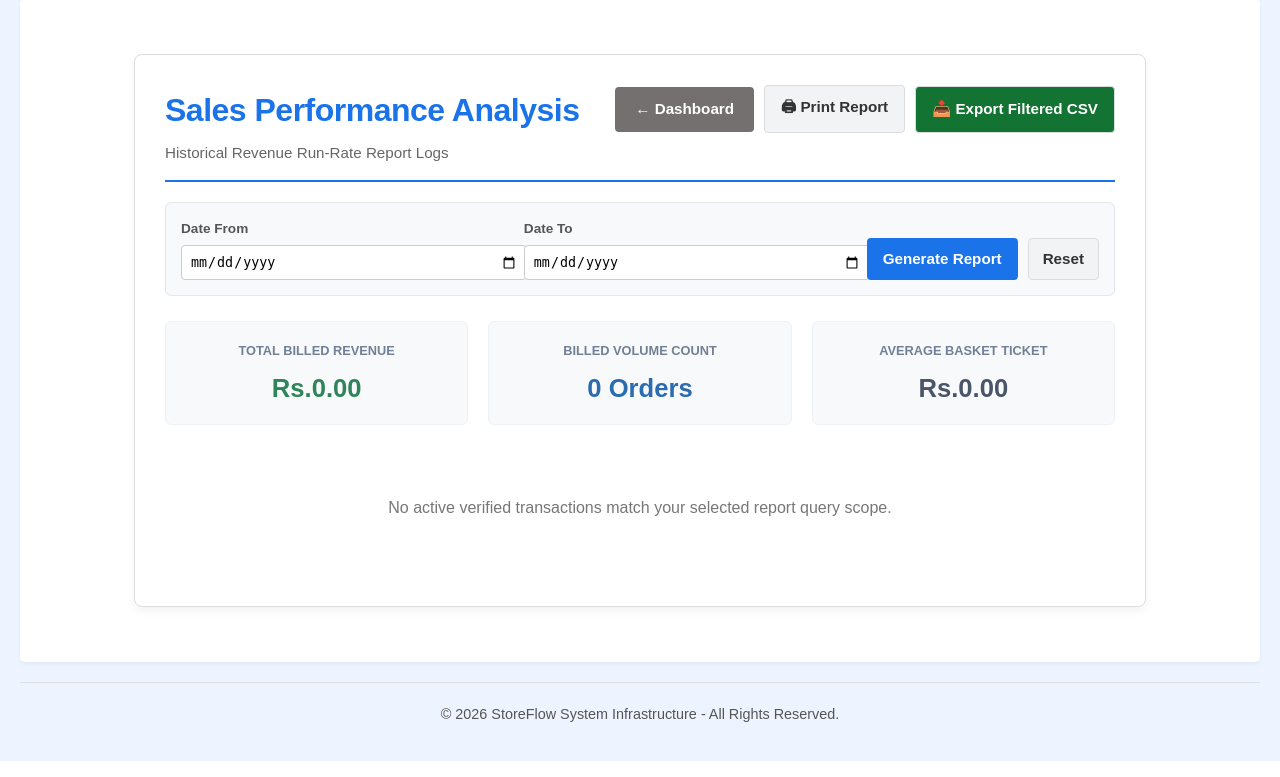
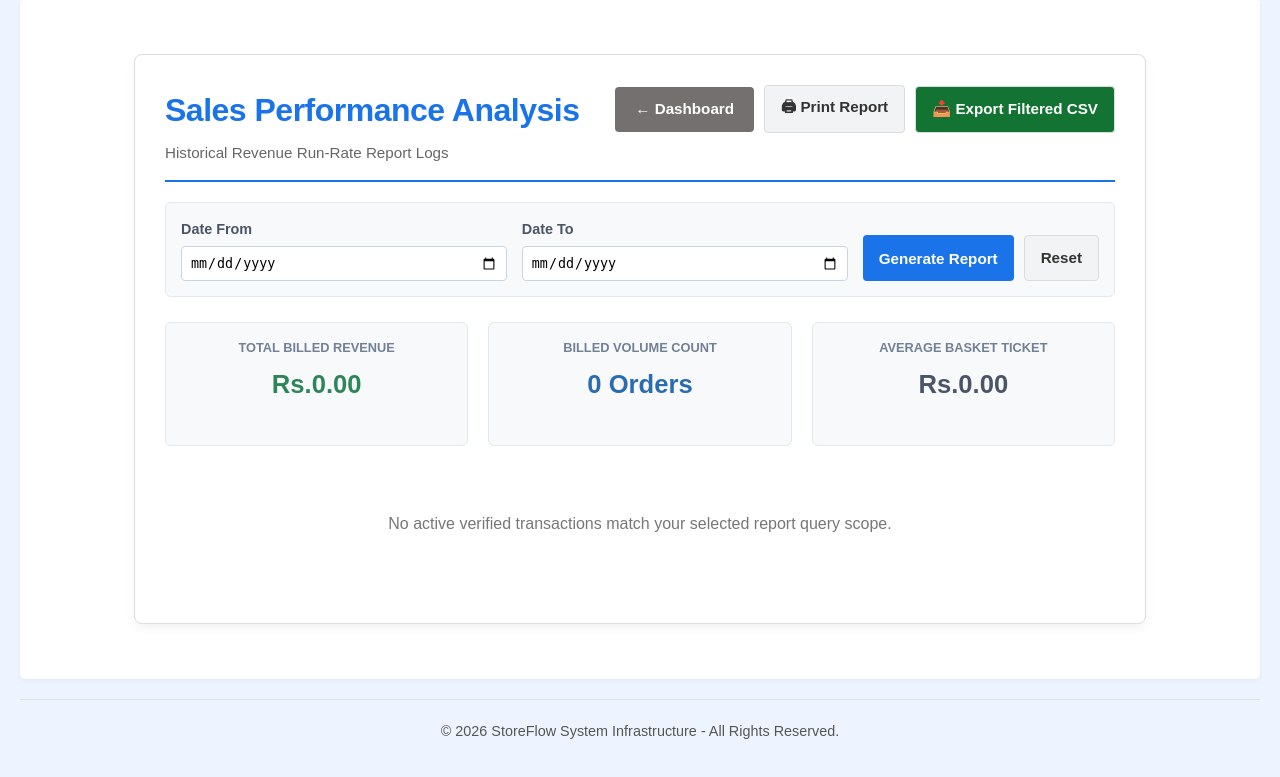
Before and after one commit to mittalrishabh048/StoreFlow, a Flask app: page /report/sales in a window 1280 px wide. Shown: the part 150-927 px from the top of the page. Run offline with Flask 3, Linux system fonts and the light colour scheme; the visitor is signed in with stand-in values (Sample User, id 1); data that the repository does not hold is empty.

Commit message:
style: reorganize frontend layout and reusable CSS utilities

```diff
--- a/static/css/style.css
+++ b/static/css/style.css
@@ -240,3 +240,108 @@ footer {
         max-width: 100% !important;
     }
 }
+
+/* ==========================================================================
+   PR-1 : Reusable Utility Classes
+   ========================================================================== */
+
+/* Layout */
+
+.page-wide {
+    max-width: 950px;
+}
+
+.flex-between {
+    display: flex;
+    justify-content: space-between;
+    align-items: center;
+}
+
+.flex-gap {
+    display: flex;
+    gap: 10px;
+}
+
+.grid-auto-cards {
+    display: grid;
+    grid-template-columns: repeat(auto-fit, minmax(200px, 1fr));
+    gap: 20px;
+}
+
+/* Panels */
+
+.panel {
+    background: #f8f9fa;
+    border: 1px solid #e2e8f0;
+    border-radius: 6px;
+}
+
+.panel-padding {
+    padding: 15px;
+}
+
+.panel-large {
+    padding: 25px;
+}
+
+/* Card */
+
+.stat-card {
+    text-align: center;
+}
+
+.stat-label {
+    display: block;
+    font-size: .8rem;
+    font-weight: bold;
+    color: #718096;
+    text-transform: uppercase;
+}
+
+.stat-value {
+    margin-top: 5px;
+    font-size: 1.6rem;
+    font-weight: bold;
+}
+
+/* Colors */
+
+.text-success {
+    color: #2f855a;
+}
+
+.text-primary {
+    color: #2b6cb0;
+}
+
+.text-dark {
+    color: #4a5568;
+}
+
+/* Forms */
+
+.form-grid-2 {
+    display: grid;
+    grid-template-columns: 1fr 1fr;
+    gap: 15px;
+}
+
+.form-control {
+    width: 100%;
+    padding: 8px;
+    border: 1px solid #cbd5e0;
+    border-radius: 4px;
+    box-sizing: border-box;
+}
+
+.form-label {
+    display: block;
+    margin-bottom: 5px;
+    font-size: .9rem;
+    font-weight: bold;
+    color: #4a5568;
+}
+
+.section-spacing {
+    margin-bottom: 25px;
+}
--- a/templates/sales_report.html
+++ b/templates/sales_report.html
@@ -1,72 +1,166 @@
 {% extends 'base.html' %}
 
 {% block content %}
-<div class="invoice-wrapper" style="max-width: 950px; margin: 30px auto;">
-    <div class="invoice-branding-row" style="border-bottom: 2px solid #1a73e8; margin-bottom: 20px;">
+
+<div class="invoice-wrapper page-wide">
+
+    <div class="invoice-branding-row" style="border-bottom:2px solid #1a73e8; margin-bottom:20px;">
+
         <div>
             <h1 class="invoice-title">Sales Performance Analysis</h1>
-            <p class="invoice-subtitle">Historical Revenue Run-Rate Report Logs</p>
+            <p class="invoice-subtitle">
+                Historical Revenue Run-Rate Report Logs
+            </p>
         </div>
-        <div class="invoice-actions-row no-print" style="border-top: none; padding-top: 0;">
-            <a href="/" class="btn-dashboard-back" style="background-color: #757070;">← Dashboard</a>
-            <button onclick="window.print();" class="btn-print-trigger" style="margin-left:10px;">🖨 Print Report</button>
-            <a href="/report/sales/csv?start_date={{ filters.start_date }}&end_date={{ filters.end_date }}" class="btn-print-trigger" style="text-decoration:none; margin-left:10px; background-color:#137333; color:white;">
+
+        <div class="invoice-actions-row no-print" style="border-top:none; padding-top:0;">
+
+            <a
+                href="/"
+                class="btn-dashboard-back"
+                style="background-color:#757070;"
+            >
+                ← Dashboard
+            </a>
+
+            <button
+                onclick="window.print();"
+                class="btn-print-trigger"
+                style="margin-left:10px;"
+            >
+                🖨 Print Report
+            </button>
+
+            <a
+                href="/report/sales/csv?start_date={{ filters.start_date }}&end_date={{ filters.end_date }}"
+                class="btn-print-trigger"
+                style="margin-left:10px; text-decoration:none; background:#137333; color:white;"
+            >
                 📥 Export Filtered CSV
             </a>
+
         </div>
+
     </div>
 
-    <form method="GET" action="/report/sales" class="no-print" style="background: #f8f9fa; padding: 15px; border-radius: 6px; border: 1px solid #e2e8f0; margin-bottom: 25px; display: flex; flex-wrap: wrap; gap: 15px; align-items: flex-end;">
-        <div style="flex: 1; min-width: 140px;">
-            <label style="display: block; font-size: 0.85em; font-weight: bold; margin-bottom: 5px; color: #555;">Date From</label>
-            <input type="date" name="start_date" value="{{ filters.start_date }}" style="width: 100%; padding: 8px; border: 1px solid #ccc; border-radius: 4px;">
+    <form
+        method="GET"
+        action="/report/sales"
+        class="no-print panel panel-padding section-spacing"
+        style="display:flex; flex-wrap:wrap; gap:15px; align-items:flex-end;"
+    >
+
+        <div style="flex:1; min-width:140px;">
+            <label class="form-label">Date From</label>
+            <input
+                class="form-control"
+                type="date"
+                name="start_date"
+                value="{{ filters.start_date }}"
+            >
         </div>
-        <div style="flex: 1; min-width: 140px;">
-            <label style="display: block; font-size: 0.85em; font-weight: bold; margin-bottom: 5px; color: #555;">Date To</label>
-            <input type="date" name="end_date" value="{{ filters.end_date }}" style="width: 100%; padding: 8px; border: 1px solid #ccc; border-radius: 4px;">
+
+        <div style="flex:1; min-width:140px;">
+            <label class="form-label">Date To</label>
+            <input
+                class="form-control"
+                type="date"
+                name="end_date"
+                value="{{ filters.end_date }}"
+            >
         </div>
-        <div style="display: flex; gap: 10px;">
-            <button type="submit" class="btn-dashboard-back" style="border: none; padding: 9px 16px; cursor: pointer;">Generate Report</button>
-            <a href="/report/sales" class="btn-print-trigger" style="text-decoration: none; padding: 8px 14px; font-size: 0.95em; background-color: #f1f3f4; border: 1px solid #dadce0; border-radius: 4px; display: inline-block; color:#333; font-weight:bold;">Reset</a>
+
+        <div class="flex-gap">
+
+            <button
+                type="submit"
+                class="btn-dashboard-back"
+                style="border:none; padding:9px 16px; cursor:pointer;"
+            >
+                Generate Report
+            </button>
+
+            <a
+                href="/report/sales"
+                class="btn-print-trigger"
+                style="text-decoration:none;"
+            >
+                Reset
+            </a>
+
         </div>
+
     </form>
 
-    <div style="display: grid; grid-template-columns: repeat(auto-fit, minmax(200px, 1fr)); gap: 20px; margin-bottom: 30px;">
-        <div style="background: #f8f9fa; padding: 15px; border-radius: 6px; border: 1px solid #edf2f7; text-align: center;">
-            <span style="font-size: 0.8em; font-weight: bold; color: #718096; text-transform: uppercase;">Total Billed Revenue</span>
-            <h3 style="margin: 5px 0 0 0; color: #2f855a; font-size: 1.6em;">Rs.{{ "%.2f"|format(report.total_revenue) }}</h3>
+    <div class="grid-auto-cards section-spacing">
+
+        <div class="panel panel-padding stat-card">
+            <span class="stat-label">Total Billed Revenue</span>
+            <h3 class="stat-value text-success">
+                Rs.{{ "%.2f"|format(report.total_revenue) }}
+            </h3>
         </div>
-        <div style="background: #f8f9fa; padding: 15px; border-radius: 6px; border: 1px solid #edf2f7; text-align: center;">
-            <span style="font-size: 0.8em; font-weight: bold; color: #718096; text-transform: uppercase;">Billed Volume Count</span>
-            <h3 style="margin: 5px 0 0 0; color: #2b6cb0; font-size: 1.6em;">{{ report.total_transactions }} Orders</h3>
+
+        <div class="panel panel-padding stat-card">
+            <span class="stat-label">Billed Volume Count</span>
+            <h3 class="stat-value text-primary">
+                {{ report.total_transactions }} Orders
+            </h3>
         </div>
-        <div style="background: #f8f9fa; padding: 15px; border-radius: 6px; border: 1px solid #edf2f7; text-align: center;">
-            <span style="font-size: 0.8em; font-weight: bold; color: #718096; text-transform: uppercase;">Average Basket Ticket</span>
-            <h3 style="margin: 5px 0 0 0; color: #4a5568; font-size: 1.6em;">Rs.{{ "%.2f"|format(report.avg_order_value) }}</h3>
+
+        <div class="panel panel-padding stat-card">
+            <span class="stat-label">Average Basket Ticket</span>
+            <h3 class="stat-value text-dark">
+                Rs.{{ "%.2f"|format(report.avg_order_value) }}
+            </h3>
         </div>
+
     </div>
 
     {% if not report.orders %}
-        <p style="text-align: center; color: #777; padding: 40px 0;">No active verified transactions match your selected report query scope.</p>
+
+        <p style="text-align:center; color:#777; padding:40px 0;">
+            No active verified transactions match your selected report query scope.
+        </p>
+
     {% else %}
+
         <table class="invoice-billing-table">
+
             <thead>
-                <tr style="border-bottom: 2px solid #ddd; color: #333;">
+                <tr style="border-bottom:2px solid #ddd; color:#333;">
                     <th>Invoice ID Number</th>
                     <th>Execution Timestamp</th>
                     <th class="text-right">Settled Amount Sum</th>
                 </tr>
             </thead>
+
             <tbody>
+
                 {% for order in report.orders %}
-                    <tr style="border-bottom: 1px solid #edf2f7;">
-                        <td style="font-weight: bold; color: #1a73e8;">{{ order.invoice_number }}</td>
-                        <td style="color: #4a5568;">{{ order.timestamp }}</td>
-                        <td class="text-right" style="font-weight: bold; color: #2f855a;">Rs.{{ "%.2f"|format(order.total_amount) }}</td>
-                    </tr>
+
+                <tr style="border-bottom:1px solid #edf2f7;">
+                    <td style="font-weight:bold; color:#1a73e8;">
+                        {{ order.invoice_number }}
+                    </td>
+
+                    <td style="color:#4a5568;">
+                        {{ order.timestamp }}
+                    </td>
+
+                    <td class="text-right" style="font-weight:bold; color:#2f855a;">
+                        Rs.{{ "%.2f"|format(order.total_amount) }}
+                    </td>
+                </tr>
+
                 {% endfor %}
+
             </tbody>
+
         </table>
+
     {% endif %}
+
 </div>
+
 {% endblock %}
```
Also changed, not shown: templates/settings.html (+83 -23 lines).
